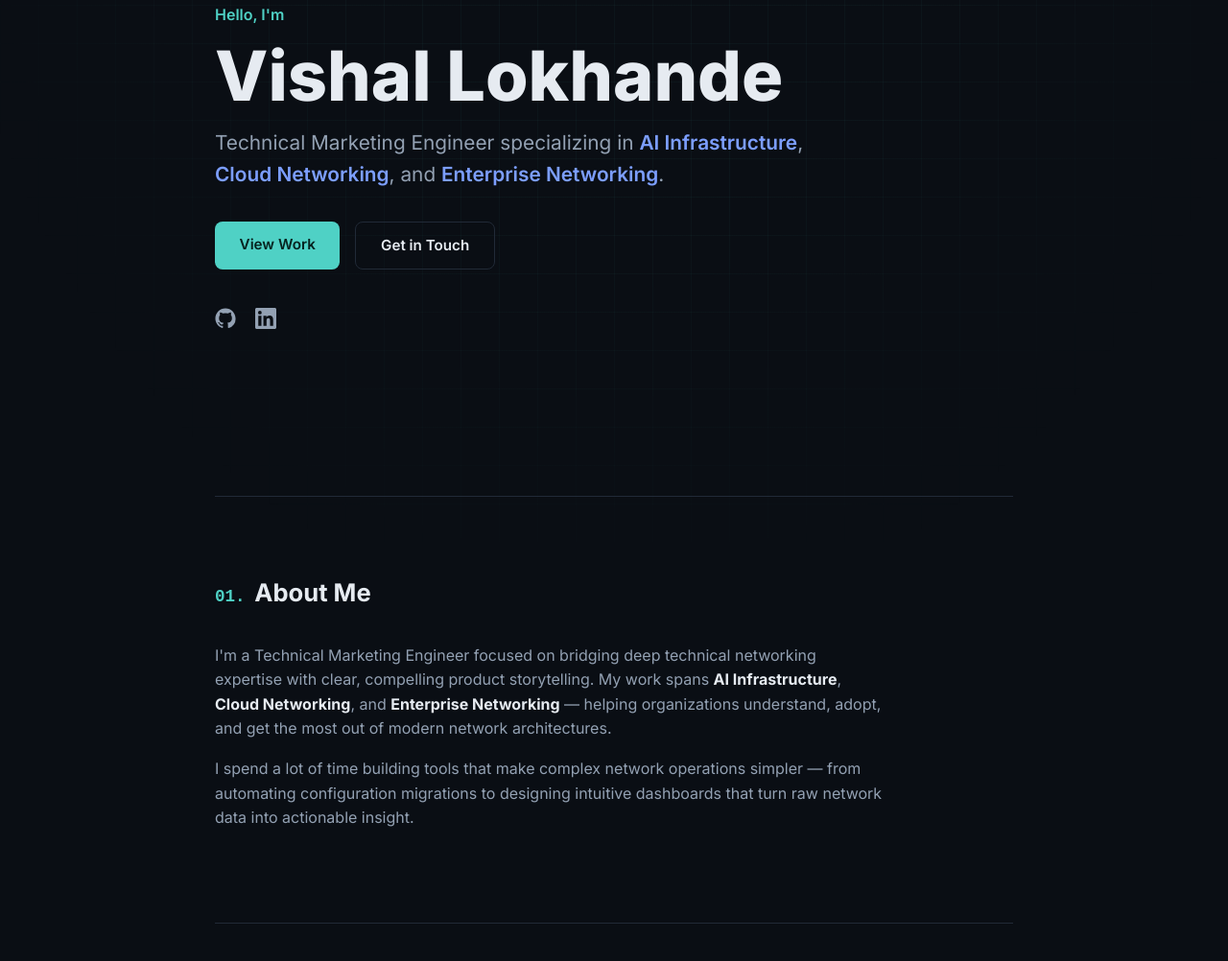
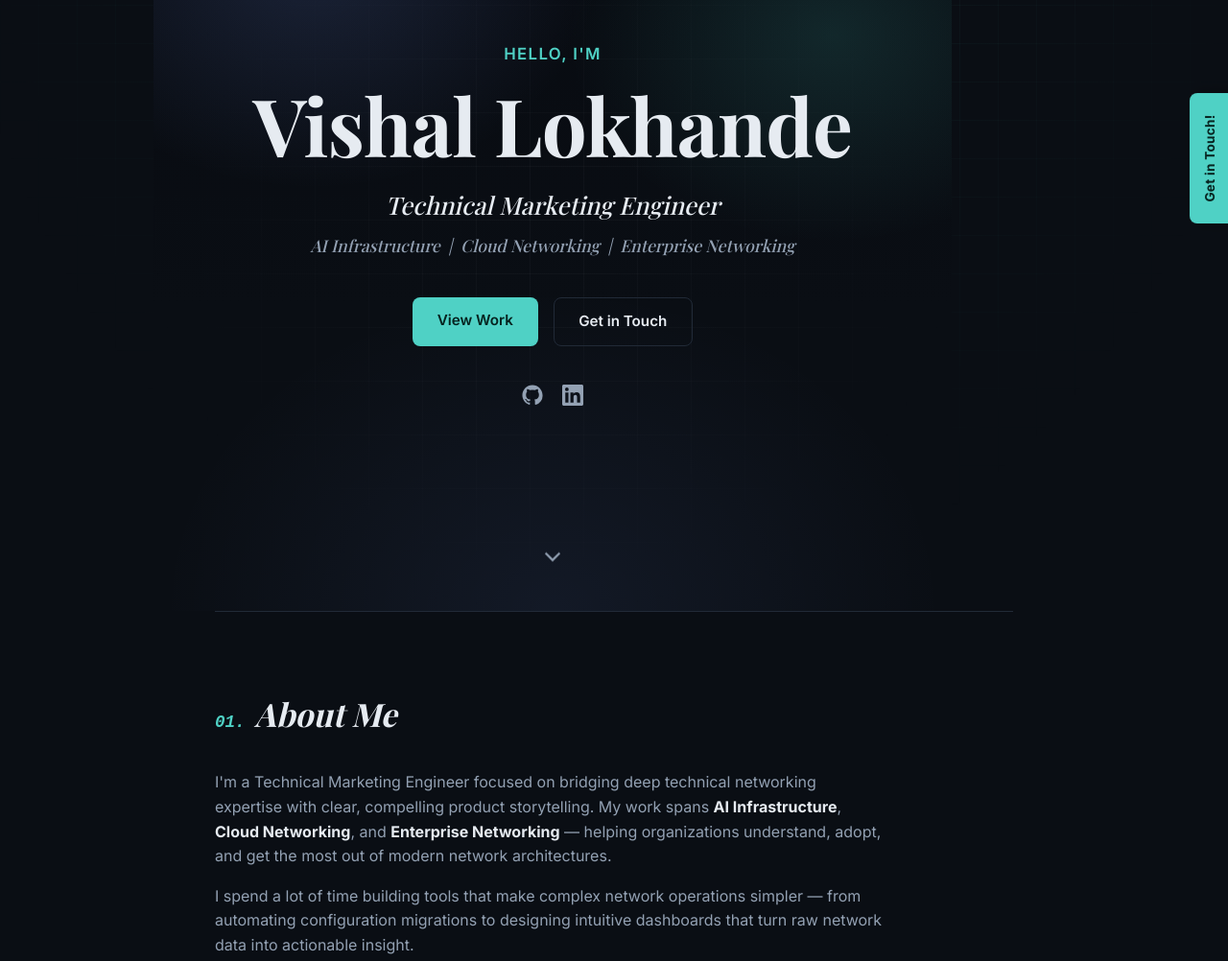
Before and after one commit to VishalLokh/portfolio, a plain HTML site: page index.html in a window 1280 px wide. Shown: the part 235-1237 px from the top of the page at 96% size. Drawn offline with nearby package versions, Linux system fonts and the light colour scheme; a web font is replaced by a local one.

Commit message:
Redesign: editorial serif hero, atmospheric gradient background, floating CTA tab, scroll-reveal animations

```diff
--- a/index.html
+++ b/index.html
@@ -8,10 +8,12 @@
   <link rel="stylesheet" href="styles.css" />
   <link rel="preconnect" href="https://fonts.googleapis.com">
   <link rel="preconnect" href="https://fonts.gstatic.com" crossorigin>
-  <link href="https://fonts.googleapis.com/css2?family=Inter:wght@400;500;600;700;800&display=swap" rel="stylesheet">
+  <link href="https://fonts.googleapis.com/css2?family=Inter:wght@400;500;600;700;800&family=Playfair+Display:ital,wght@0,500;0,700;1,500&display=swap" rel="stylesheet">
 </head>
 <body>
   <div class="bg-grid" aria-hidden="true"></div>
+
+  <a href="#contact" class="floating-cta">Get in Touch!</a>
 
   <header class="nav">
     <a href="#home" class="nav__brand">VL</a>
@@ -28,13 +30,12 @@
 
   <main id="home">
     <section class="hero">
+      <div class="hero__scrim" aria-hidden="true"></div>
+      <div class="hero__content">
         <p class="hero__eyebrow">Hello, I'm</p>
         <h1 class="hero__name">Vishal Lokhande</h1>
-      <p class="hero__title">Technical Marketing Engineer specializing in
-        <span class="highlight">AI Infrastructure</span>,
-        <span class="highlight">Cloud Networking</span>, and
-        <span class="highlight">Enterprise Networking</span>.
-      </p>
+        <p class="hero__role">Technical Marketing Engineer</p>
+        <p class="hero__role hero__role--sub">AI Infrastructure &nbsp;|&nbsp; Cloud Networking &nbsp;|&nbsp; Enterprise Networking</p>
         <div class="hero__cta">
           <a href="#projects" class="btn btn--primary">View Work</a>
           <a href="#contact" class="btn btn--ghost">Get in Touch</a>
@@ -47,9 +48,13 @@
             <svg viewBox="0 0 24 24" width="22" height="22"><path fill="currentColor" d="M20.45 20.45h-3.56v-5.57c0-1.33-.02-3.04-1.85-3.04-1.86 0-2.14 1.45-2.14 2.94v5.67H9.34V9h3.42v1.56h.05c.48-.9 1.64-1.85 3.38-1.85 3.6 0 4.27 2.37 4.27 5.46v6.28ZM5.34 7.43a2.07 2.07 0 1 1 0-4.14 2.07 2.07 0 0 1 0 4.14ZM7.12 20.45H3.56V9h3.56v11.45ZM22.22 0H1.77C.79 0 0 .77 0 1.73v20.54C0 23.23.79 24 1.77 24h20.45c.98 0 1.78-.77 1.78-1.73V1.73C24 .77 23.2 0 22.22 0Z"/></svg>
           </a>
         </div>
+      </div>
+      <a href="#about" class="hero__scroll" aria-label="Scroll down">
+        <svg viewBox="0 0 24 24" width="26" height="26"><path fill="currentColor" d="M12 16.5 4.5 9l1.4-1.4L12 13.7l6.1-6.1L19.5 9 12 16.5Z"/></svg>
+      </a>
     </section>
 
-    <section id="about" class="section">
+    <section id="about" class="section reveal">
       <h2 class="section__title"><span>01.</span> About Me</h2>
       <div class="about__content">
         <p>
@@ -67,7 +72,7 @@
       </div>
     </section>
 
-    <section id="skills" class="section">
+    <section id="skills" class="section reveal">
       <h2 class="section__title"><span>02.</span> Skills & Focus Areas</h2>
       <div class="skills__grid">
         <div class="skill-card">
@@ -89,7 +94,7 @@
       </div>
     </section>
 
-    <section id="projects" class="section">
+    <section id="projects" class="section reveal">
       <h2 class="section__title"><span>03.</span> Featured Project</h2>
       <div class="project-card">
         <div class="project-card__header">
@@ -114,7 +119,7 @@
       </div>
     </section>
 
-    <section id="contact" class="section section--contact">
+    <section id="contact" class="section section--contact reveal">
       <h2 class="section__title"><span>04.</span> Get In Touch</h2>
       <p class="contact__text">
         I'm always open to connecting on networking, AI infrastructure, or automation projects.
--- a/script.js
+++ b/script.js
@@ -12,3 +12,17 @@ document.querySelectorAll('.nav__links a').forEach((link) => {
     navLinks.classList.remove('nav__links--open');
   });
 });
+
+const revealObserver = new IntersectionObserver(
+  (entries) => {
+    entries.forEach((entry) => {
+      if (entry.isIntersecting) {
+        entry.target.classList.add('is-visible');
+        revealObserver.unobserve(entry.target);
+      }
+    });
+  },
+  { threshold: 0.15 }
+);
+
+document.querySelectorAll('.reveal').forEach((el) => revealObserver.observe(el));
--- a/styles.css
+++ b/styles.css
@@ -8,6 +8,7 @@
   --accent: #4fd1c5;
   --accent-2: #7c9eff;
   --max-width: 960px;
+  --serif: 'Playfair Display', Georgia, serif;
 }
 
 * { box-sizing: border-box; margin: 0; padding: 0; }
@@ -91,31 +92,73 @@ main {
 }
 
 .hero {
-  min-height: 85vh;
+  position: relative;
+  min-height: 100vh;
+  width: 100%;
+  max-width: none;
   display: flex;
   flex-direction: column;
+  align-items: center;
   justify-content: center;
+  text-align: center;
+  padding: 6rem clamp(1.5rem, 6vw, 4rem);
+  margin: 0 calc(-1 * clamp(1.5rem, 6vw, 4rem));
+  overflow: hidden;
+  background:
+    radial-gradient(ellipse 60% 50% at 20% 15%, rgba(124, 158, 255, 0.16), transparent 60%),
+    radial-gradient(ellipse 55% 45% at 85% 25%, rgba(79, 209, 197, 0.14), transparent 60%),
+    radial-gradient(ellipse 70% 60% at 50% 100%, rgba(124, 158, 255, 0.08), transparent 70%),
+    linear-gradient(180deg, #070a10 0%, #0a0e14 60%, #0a0e14 100%);
+}
+
+.hero__scrim {
+  position: absolute;
+  inset: 0;
+  pointer-events: none;
+  background-image:
+    linear-gradient(rgba(230, 235, 241, 0.035) 1px, transparent 1px),
+    linear-gradient(90deg, rgba(230, 235, 241, 0.035) 1px, transparent 1px);
+  background-size: 56px 56px;
+  mask-image: radial-gradient(ellipse at center, black 0%, transparent 75%);
+}
+
+.hero__content {
+  position: relative;
+  z-index: 1;
+  max-width: 720px;
 }
 
 .hero__eyebrow {
   color: var(--accent);
   font-weight: 600;
-  font-size: 1rem;
-  margin-bottom: 0.75rem;
+  font-size: 1.05rem;
+  letter-spacing: 0.08em;
+  text-transform: uppercase;
+  margin-bottom: 1rem;
 }
 
 .hero__name {
-  font-size: clamp(2.5rem, 7vw, 4.5rem);
-  font-weight: 800;
+  font-family: var(--serif);
+  font-weight: 700;
+  font-size: clamp(2.8rem, 8vw, 5.2rem);
   line-height: 1.05;
-  margin-bottom: 1rem;
+  margin-bottom: 1.25rem;
+  letter-spacing: -0.01em;
 }
 
-.hero__title {
-  max-width: 640px;
+.hero__role {
+  font-family: var(--serif);
+  font-style: italic;
+  font-weight: 500;
+  color: var(--text);
+  font-size: clamp(1.2rem, 2.6vw, 1.6rem);
+  margin-bottom: 0.5rem;
+}
+
+.hero__role--sub {
   color: var(--text-dim);
-  font-size: clamp(1.05rem, 2.2vw, 1.3rem);
-  margin-bottom: 2rem;
+  font-size: clamp(0.95rem, 1.8vw, 1.1rem);
+  margin-bottom: 2.5rem;
 }
 
 .highlight {
@@ -126,6 +169,7 @@ main {
 .hero__cta {
   display: flex;
   gap: 1rem;
+  justify-content: center;
   margin-bottom: 2.5rem;
 }
 
@@ -160,6 +204,7 @@ main {
 .hero__socials {
   display: flex;
   gap: 1.25rem;
+  justify-content: center;
 }
 
 .hero__socials a {
@@ -169,13 +214,72 @@ main {
 
 .hero__socials a:hover { color: var(--accent); }
 
+.hero__scroll {
+  position: absolute;
+  bottom: 2.5rem;
+  left: 50%;
+  transform: translateX(-50%);
+  color: var(--text-dim);
+  z-index: 1;
+  animation: bounce 2.2s ease-in-out infinite;
+}
+
+.hero__scroll:hover { color: var(--accent); }
+
+@keyframes bounce {
+  0%, 100% { transform: translateX(-50%) translateY(0); }
+  50% { transform: translateX(-50%) translateY(8px); }
+}
+
+.floating-cta {
+  position: fixed;
+  right: -3.15rem;
+  top: 50%;
+  transform: translateY(-50%) rotate(-90deg);
+  transform-origin: center;
+  z-index: 60;
+  background: var(--accent);
+  color: #06231f;
+  font-weight: 700;
+  font-size: 0.85rem;
+  letter-spacing: 0.02em;
+  padding: 0.7rem 1.4rem;
+  border-radius: 8px 8px 0 0;
+  text-decoration: none;
+  box-shadow: 0 4px 16px rgba(0, 0, 0, 0.35);
+  transition: right 0.2s ease, background 0.2s ease;
+}
+
+.floating-cta:hover {
+  right: -2.9rem;
+  background: var(--accent-2);
+  color: #05121f;
+}
+
+@media (max-width: 640px) {
+  .floating-cta { display: none; }
+}
+
 .section {
   padding: 5rem 0;
   border-top: 1px solid var(--border);
 }
 
+.reveal {
+  opacity: 0;
+  transform: translateY(24px);
+  transition: opacity 0.7s ease, transform 0.7s ease;
+}
+
+.reveal.is-visible {
+  opacity: 1;
+  transform: translateY(0);
+}
+
 .section__title {
-  font-size: 1.6rem;
+  font-family: var(--serif);
+  font-style: italic;
+  font-size: clamp(1.7rem, 3vw, 2.1rem);
   font-weight: 700;
   margin-bottom: 2rem;
   display: flex;
@@ -208,16 +312,19 @@ main {
   border: 1px solid var(--border);
   border-radius: 12px;
   padding: 1.5rem;
-  transition: transform 0.2s ease, border-color 0.2s ease;
+  transition: transform 0.2s ease, border-color 0.2s ease, box-shadow 0.2s ease;
 }
 
 .skill-card:hover {
   transform: translateY(-4px);
   border-color: var(--accent);
+  box-shadow: 0 12px 28px rgba(0, 0, 0, 0.28);
 }
 
 .skill-card h3 {
-  font-size: 1.05rem;
+  font-family: var(--serif);
+  font-style: italic;
+  font-size: 1.15rem;
   margin-bottom: 0.5rem;
   color: var(--accent-2);
 }
@@ -232,10 +339,18 @@ main {
   border: 1px solid var(--border);
   border-radius: 14px;
   padding: 2rem;
+  transition: box-shadow 0.2s ease, border-color 0.2s ease;
+}
+
+.project-card:hover {
+  border-color: var(--accent);
+  box-shadow: 0 16px 36px rgba(0, 0, 0, 0.3);
 }
 
 .project-card__header h3 {
-  font-size: 1.3rem;
+  font-family: var(--serif);
+  font-style: italic;
+  font-size: 1.5rem;
   margin-bottom: 0.25rem;
 }
 
```
Lines whose indentation alone changed are shown as unchanged.
